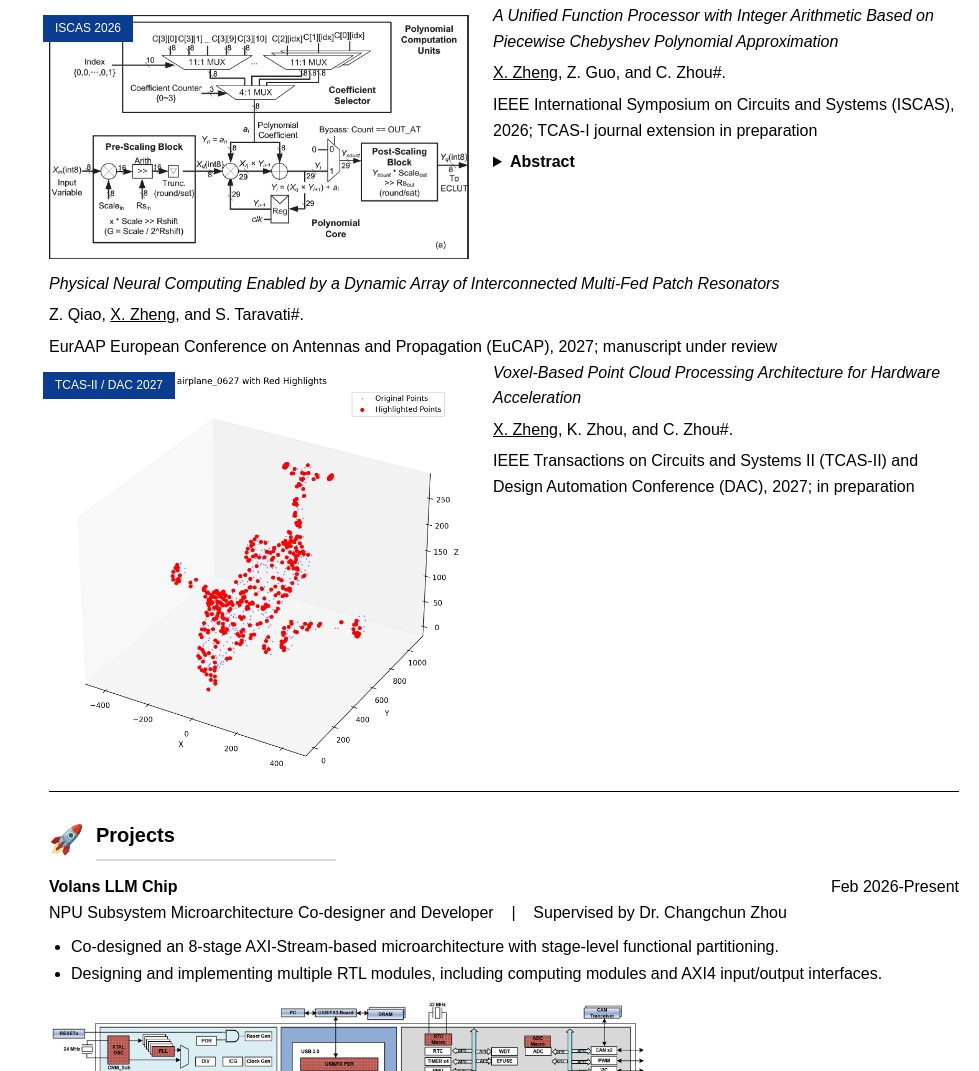
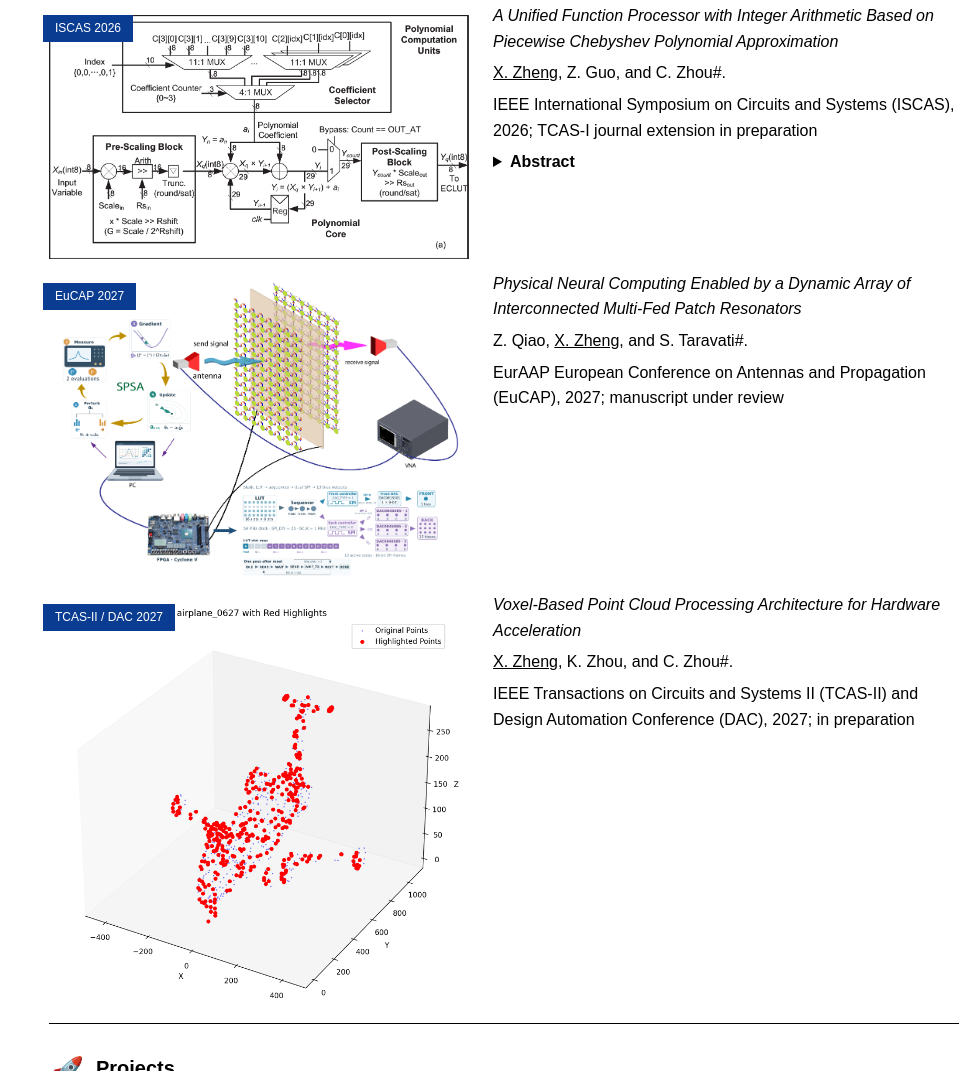
Before and after one commit to Slyviezheng/Slyviezheng.github.io, a plain HTML site: page index.html in a window 1280 px wide. Shown: the part 830-1901 px from the top of the page, without its empty margins (301-1280 px from the left). Drawn offline with Linux system fonts and the light colour scheme.

Commit message:
Add physical neural computing figure to publication

```diff
--- a/index.html
+++ b/index.html
@@ -100,7 +100,8 @@ hr {border: none; border-top: 1px solid #000; margin:6px 0 26px 0;} h2 { font-si
 <p class="pub-authors"><span class="underline">X. Zheng</span>, Z. Guo, and C. Zhou#.</p>
 <p class="pub-venue">IEEE International Symposium on Circuits and Systems (ISCAS), 2026; TCAS-I journal extension in preparation</p>
 <details class="pub-abs"><summary>Abstract</summary><p>Nonlinear functions are fundamental components in widely applied AI algorithms. However, their hardware implementation presents a major challenge due to the diversity of function types and the full precision requirement (e.g., FP32), which results in significant area and energy overheads. To overcome these issues, we present a Unified Function Processor (UFP) with integer arithmetic, capable of efficiently computing a wide range of nonlinear functions with high accuracy under integer constraints. First, we propose a dynamic programming segmentation algorithm within a third-degree Chebyshev polynomial framework that optimally partitions each function into eight integer-aligned segments to minimize global quantization error. Second, a unified three-stage pipelined hardware with computation element reuse is proposed. Implemented in TSMC 28-nm HPC technology and working at 1GHz, the proposed UFP achieves up to 93.6% reductions in area compared to the state-of-the-art works, with a 79% lower energy consumption. The architecture flexibly supports all mainstream functions in AI algorithms with configurable precision and range, offering a compact and scalable solution for AI acceleration hardware.</p></details></div></div>
-<div class="pub-item"><div class="pub-text">
+<div class="pub-item"><div class="img-wrapper"><img src="PNN.png" class="pub-img" alt="Physical neural computing system and FPGA control architecture"><div class="img-tag">EuCAP 2027</div></div>
+<div class="pub-text">
 <p class="pub-title"><em>Physical Neural Computing Enabled by a Dynamic Array of Interconnected Multi-Fed Patch Resonators</em></p>
 <p class="pub-authors">Z. Qiao, <span class="underline">X. Zheng</span>, and S. Taravati#.</p>
 <p class="pub-venue">EurAAP European Conference on Antennas and Propagation (EuCAP), 2027; manuscript under review</p></div></div>
```
